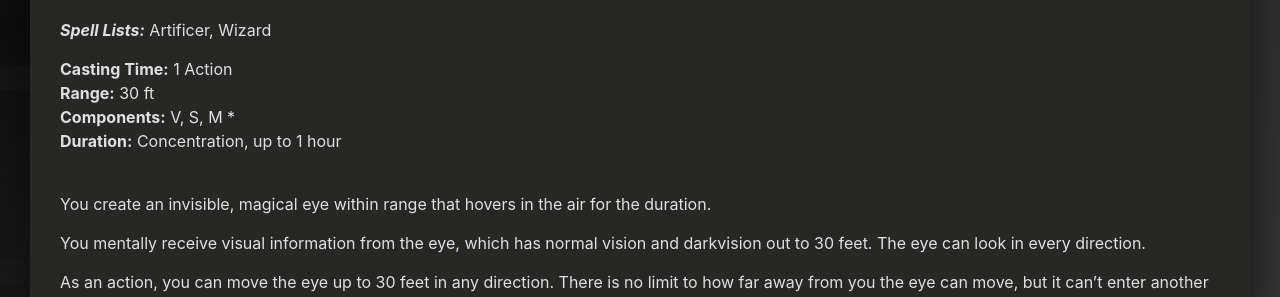
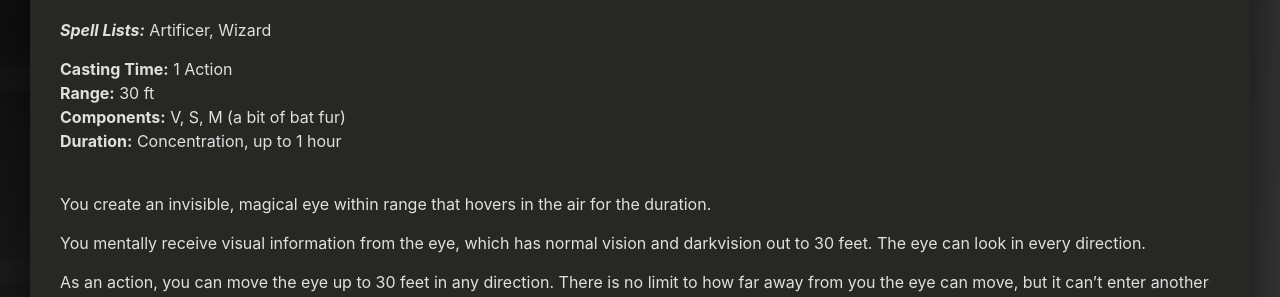
Before and after one commit to andersthemagi/magicalmusings.github.io, a Jekyll site: the page built from _posts/spells/forth-level/2020-10-14-spells-4-arcane-eye.md, in a window 1280 px wide. Shown: the part 305-602 px from the top of the page. Built offline with Jekyll 4.4.1, drawn with Linux system fonts in a browser that asks for light colours.

Commit message:
fixed components

```diff
--- a/_posts/spells/forth-level/2020-10-14-spells-4-arcane-eye.md
+++ b/_posts/spells/forth-level/2020-10-14-spells-4-arcane-eye.md
@@ -9,7 +9,7 @@ spell-level: "4th-level"
 school: Divination
 casting-time: "1 Action"
 range: "30 ft"
-components: "V, S, M *"
+components: "V, S, M (a bit of bat fur)"
 duration: "Concentration, up to 1 hour"
 ---
 
```
